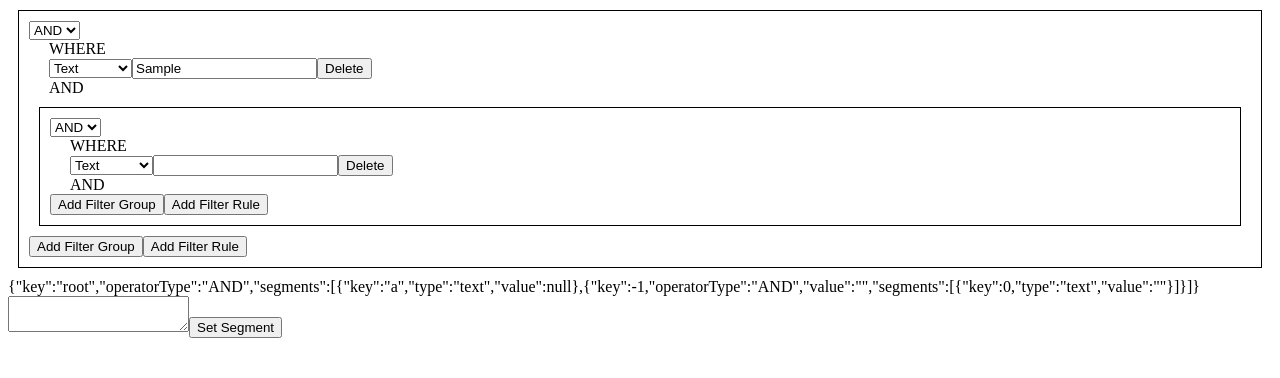
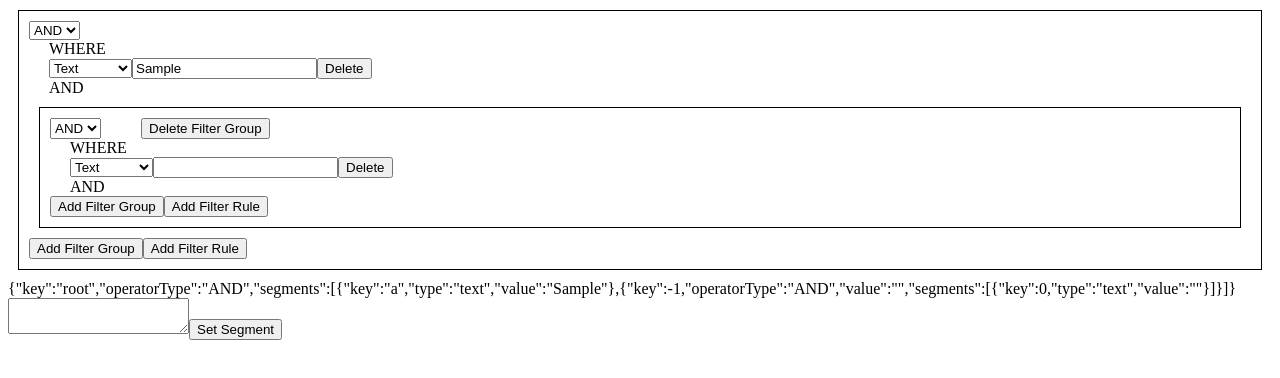
Before and after one commit to sahilsaha7773/bitespeed-segments, a React (Vite) app: page / in a window 1280 px wide. Both pictures are taken after typing "Sample" into the empty fields and a click on the button "Add Filter Group". Shown: the top 378 px of the page. Built offline with nearby package versions, Linux system fonts and the light colour scheme.

Commit message:
feat: delete filter groups and json value update

```diff
--- a/src/App.tsx
+++ b/src/App.tsx
@@ -11,7 +11,7 @@ function App() {
 
   return (
     <>
-      <Parent parent={segmentJson} parentKey={segmentJson.key} />
+      <Parent parent={segmentJson} parentKey={segmentJson.key} showDeleteGroupBtn={false} />
       <div>
         <div>{JSON.stringify(segmentJson)}</div>
         <textarea
--- a/src/components/Parent.tsx
+++ b/src/components/Parent.tsx
@@ -45,7 +45,12 @@ const modifyJSON = (json, parentKey, newKey, setSegmentJson) => {
   }
 };
 
-const Parent = ({ parent, parentKey }) => {
+const Parent = ({
+  parent,
+  parentKey,
+  onDeleteGroup,
+  showDeleteGroupBtn = true,
+}) => {
   const segmentJson = useMyStore((state) => state.segmentJson);
   const setSegmentJson = useMyStore((state) => state.setSegmentJson);
   const key = useMyStore((state) => state.key);
@@ -199,11 +204,22 @@ const Parent = ({ parent, parentKey }) => {
         margin: "10px",
       }}
     >
-      <select value={parent.operatorType} onChange={handleOperatorChange}>
-        <option value="AND">AND</option>
-        <option value="OR">OR</option>
-      </select>
+      <div
+        style={{
+          display: "flex",
+          gap: "40px"
+        }}
+      >
+        <select value={parent.operatorType} onChange={handleOperatorChange}>
+          <option value="AND">AND</option>
+          <option value="OR">OR</option>
+        </select>
+        {showDeleteGroupBtn && (
+          <button onClick={onDeleteGroup}>Delete Filter Group</button>
+        )}
+      </div>
       <SegmentListComponent list={parent} />
+
       <div>
         <button onClick={onAddFilterGroup}>Add Filter Group</button>
         <button onClick={onAddFilterRule}>Add Filter Rule</button>
--- a/src/components/Segment.tsx
+++ b/src/components/Segment.tsx
@@ -7,7 +7,78 @@ const Segment = ({ index, segment, operatorType }) => {
   const [segmentValue, setSegmentValue] = useState(segment.value);
   const segmentJson = useMyStore((state) => state.segmentJson);
   const setSegmentJson = useMyStore((state) => state.setSegmentJson);
-
+  const onValueUpdate = (newValue) => {
+    const newSegmentJson = JSON.parse(JSON.stringify(segmentJson));
+    if (newSegmentJson.key == segment.key) {
+      newSegmentJson.segments.splice(index, 1);
+      setSegmentJson(newSegmentJson);
+    } else if (newSegmentJson.segments) {
+      for (let i = 0; i < newSegmentJson.segments.length; i++) {
+        if (newSegmentJson.segments[i].key == segment.key) {
+          newSegmentJson.segments[i].value = newValue;
+          setSegmentJson(newSegmentJson);
+        } else if (newSegmentJson.segments[i].segments) {
+          for (let j = 0; j < newSegmentJson.segments[i].segments.length; j++) {
+            if (newSegmentJson.segments[i].segments[j].key == segment.key) {
+              newSegmentJson.segments[i].segments[j].value = newValue;
+              setSegmentJson(newSegmentJson);
+            } else if (newSegmentJson.segments[i].segments[j].segments) {
+              for (
+                let k = 0;
+                k < newSegmentJson.segments[i].segments[j].segments.length;
+                k++
+              ) {
+                if (
+                  newSegmentJson.segments[i].segments[j].segments[k].key ==
+                  segment.key
+                ) {
+                  newSegmentJson.segments[i].segments[j].segments[k].value =
+                    newValue;
+                  setSegmentJson(newSegmentJson);
+                }
+              }
+            }
+          }
+        }
+      }
+    }
+  };
+  const onTypeUpdate = (newType) => {
+    const newSegmentJson = JSON.parse(JSON.stringify(segmentJson));
+    if (newSegmentJson.key == segment.key) {
+      newSegmentJson.segments.splice(index, 1);
+      setSegmentJson(newSegmentJson);
+    } else if (newSegmentJson.segments) {
+      for (let i = 0; i < newSegmentJson.segments.length; i++) {
+        if (newSegmentJson.segments[i].key == segment.key) {
+          newSegmentJson.segments[i].type = newType;
+          setSegmentJson(newSegmentJson);
+        } else if (newSegmentJson.segments[i].segments) {
+          for (let j = 0; j < newSegmentJson.segments[i].segments.length; j++) {
+            if (newSegmentJson.segments[i].segments[j].key == segment.key) {
+              newSegmentJson.segments[i].segments[j].type = newType;
+              setSegmentJson(newSegmentJson);
+            } else if (newSegmentJson.segments[i].segments[j].segments) {
+              for (
+                let k = 0;
+                k < newSegmentJson.segments[i].segments[j].segments.length;
+                k++
+              ) {
+                if (
+                  newSegmentJson.segments[i].segments[j].segments[k].key ==
+                  segment.key
+                ) {
+                  newSegmentJson.segments[i].segments[j].segments[k].type =
+                    newType;
+                  setSegmentJson(newSegmentJson);
+                }
+              }
+            }
+          }
+        }
+      }
+    }
+  };
   const onDelete = () => {
     const newSegmentJson = JSON.parse(JSON.stringify(segmentJson));
     if (newSegmentJson.key == segment.key) {
@@ -55,6 +126,7 @@ const Segment = ({ index, segment, operatorType }) => {
         value={type}
         onChange={(e) => {
           setType(e.target.value);
+          onTypeUpdate(e.target.value);
         }}
       >
         <option value="text">Text</option>
@@ -66,6 +138,7 @@ const Segment = ({ index, segment, operatorType }) => {
           value={segmentValue}
           onChange={(e) => {
             setSegmentValue(e.target.value);
+            onValueUpdate(e.target.value);
           }}
         />
       )}
@@ -74,6 +147,7 @@ const Segment = ({ index, segment, operatorType }) => {
           value={segmentValue}
           onChange={(e) => {
             setSegmentValue(e.target.value);
+            onValueUpdate(e.target.value);
           }}
         >
           <option value="1">1</option>
--- a/src/components/SegmentList.tsx
+++ b/src/components/SegmentList.tsx
@@ -8,10 +8,49 @@ const SegmentListComponent = ({ list }) => {
   const setSegmentJson = useMyStore((state) => state.setSegmentJson);
 
   return list.segments.map((segment, index) => {
+    const onDelete = () => {
+      const newSegmentJson = JSON.parse(JSON.stringify(segmentJson));
+      if (newSegmentJson.key == segment.key) {
+        newSegmentJson.segments.splice(index, 1);
+        setSegmentJson(newSegmentJson);
+      } else if (newSegmentJson.segments) {
+        for (let i = 0; i < newSegmentJson.segments.length; i++) {
+          if (newSegmentJson.segments[i].key == segment.key) {
+            newSegmentJson.segments.splice(index, 1);
+            setSegmentJson(newSegmentJson);
+          } else if (newSegmentJson.segments[i].segments) {
+            for (let j = 0; j < newSegmentJson.segments[i].segments.length; j++) {
+              if (newSegmentJson.segments[i].segments[j].key == segment.key) {
+                newSegmentJson.segments[i].segments.splice(index, 1);
+                setSegmentJson(newSegmentJson);
+              } else if (newSegmentJson.segments[i].segments[j].segments) {
+                for (
+                  let k = 0;
+                  k < newSegmentJson.segments[i].segments[j].segments.length;
+                  k++
+                ) {
+                  if (
+                    newSegmentJson.segments[i].segments[j].segments[k].key ==
+                    segment.key
+                  ) {
+                    newSegmentJson.segments[i].segments[j].segments.splice(
+                      index,
+                      1
+                    );
+                    setSegmentJson(newSegmentJson);
+                  }
+                }
+              }
+            }
+          }
+        }
+      }
+    };
+
     if (segment.segments) {
       return (
         <div>
-          <Parent parent={segment} parentKey={segment.key} />
+          <Parent parent={segment} parentKey={segment.key} onDeleteGroup={onDelete} />
         </div>
       );
     }
```
